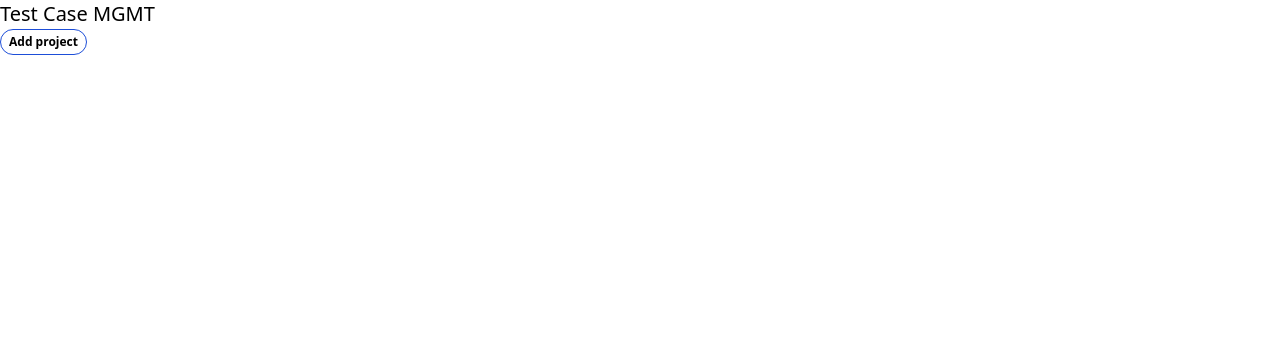
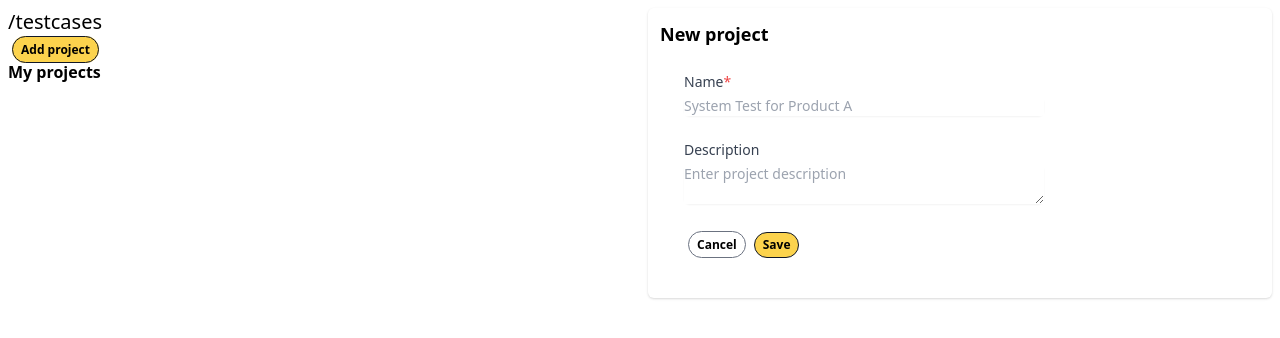
Before and after one commit to lemgrb/testcase, a React app: page /project/add in a window 1280 px wide. Shown: the top 338 px of the page. Built offline with nearby package versions, Linux system fonts and the light colour scheme.

Commit message:
Add routes. Some issue with passing props from App to ProjectAdd

```diff
--- a/package.json
+++ b/package.json
@@ -39,7 +39,9 @@
     "webpack-dev-server": "^4.4.0"
   },
   "dependencies": {
+    "history": "^5.1.0",
     "react": "^17.0.2",
-    "react-dom": "^17.0.2"
+    "react-dom": "^17.0.2",
+    "react-router-dom": "^6.0.1"
   }
 }
--- a/public/index.html
+++ b/public/index.html
@@ -7,7 +7,7 @@
     <title>Test Case MGMT</title>
 </head>
 <body>
-    <div id="root" class="container mx-auto"></div>
+    <div id="root" class="container p-2"></div>
     <script src="./main.js"></script>
 </body>
 </html>
--- /dev/null
+++ b/src/App.js
@@ -0,0 +1,33 @@
+import React, {useState}  from 'react'
+import Project from './components/Project'
+import { Outlet, Link } from "react-router-dom"
+import faker from 'faker'
+
+const App = (props) => {
+
+    const [projects, setProjects] = useState([]);
+
+    const handleAddProject = (e) => {
+        setProjects([{code:"GOAL-21", id:faker.datatype.uuid(),name:faker.lorem.word()},...projects])
+    }
+
+    return(
+        <div className="grid gap-4 md:grid-cols-2">
+            <div>
+                <h1 className="text-xl">/testcases</h1>
+                <nav><Link to="/project/add" className="btn border border-gray-900 bg-yellow-300">Add project</Link></nav>
+                <h2 className="text-base font-bold">My projects</h2>
+                {
+                    projects.map(project => (
+                        <Project key={project.id} {...project} />
+                    ))
+                }
+            </div>
+            <aside>
+                <Outlet onSubmit={handleAddProject} />
+            </aside>
+        </div>
+    )
+}
+
+export default App;
--- a/src/components/App.js
+++ /dev/null
@@ -1,26 +0,0 @@
-import React, {useState} from 'react'
-import Project from './Project'
-import faker from 'faker'
-
-const App = (props) => {
-
-    const [projects, setProjects] = useState([]);
-
-    const handleAddProject = (e) => {
-        setProjects([{id:faker.datatype.uuid(),name:faker.lorem.word()},...projects])
-    }
-
-    return(
-        <>
-            <h1 className="text-xl">Test Case MGMT</h1>
-            <button className="btn border border-blue-700" onClick={handleAddProject}>Add project</button>
-            {
-                projects.map(project => (
-                    <Project key={project.id} name={project.name} />
-                ))
-            }
-        </>
-    )
-}
-
-export default App;
--- a/src/components/Project.js
+++ b/src/components/Project.js
@@ -3,8 +3,8 @@ import React from 'react'
 const Project = (props) => {
     return (
         <div className="border p-1 m-2">
-            <h1 className="text-lg font-semibold">[{props.name}]</h1>
-            <p className="text-sm">Click to edit the description</p>
+            <h1 className="text-lg font-semibold hover:bg-gray-100">[{props.code}] {props.name}</h1>
+            <p className="text-sm hover:bg-gray-100">Click to edit the description</p>
         </div>
     )
 }
--- a/src/index.js
+++ b/src/index.js
@@ -1,6 +1,16 @@
 import React from 'react'
 import reactDOM from 'react-dom'
-import App from './components/App'
+import App from './App'
 import './styles/main.css'
+import { BrowserRouter, Routes, Route } from "react-router-dom"
+import ProjectAdd from "./routes/ProjectAdd"
 
-reactDOM.render(<App />, document.getElementById("root"));
+reactDOM.render(
+    <BrowserRouter>
+        <Routes>
+            <Route path="/" element={<App />}>
+                <Route path="project/add" element={<ProjectAdd/>} />
+            </Route>
+        </Routes>
+    </BrowserRouter>,
+    document.getElementById("root"));
--- /dev/null
+++ b/src/routes/ProjectAdd.js
@@ -0,0 +1,45 @@
+import React from 'react'
+import { Link } from "react-router-dom"
+
+const ProjectAdd = (props) => {
+
+    const handleAddProject = (e) => {
+        e.preventDefault();
+        props.onSubmit();
+    }
+
+    return (
+            <div className="shadow sm:rounded-md sm:overflow-hidden p-3">
+                <h1 className="text-lg font-semibold">New project</h1>
+                <form method="POST" onSubmit={handleAddProject}>
+                    <div class="px-4 py-5 bg-white space-y-6 sm:p-6">
+                    <div class="grid grid-cols-3 gap-6">
+                        <div class="col-span-3 sm:col-span-2">
+                            <label for="project_name" className="block text-sm font-medium text-gray-700">
+                                Name<span className="text-red-500">*</span>
+                            </label>
+                            <div class="mt-1 flex rounded-md shadow-sm">
+                                <input type="text" name="project_name" id="project_name" className="focus:ring-green-500 focus:border-green-500 flex-1 block w-full rounded-sm text-sm border-gray-300" placeholder="System Test for Product A" maxlength="256" required/>
+                            </div>
+                        </div>
+                        <div class="col-span-3 sm:col-span-2">
+                            <label for="project_description" className="block text-sm font-medium text-gray-700">
+                                Description
+                            </label>
+                            <div class="mt-1 flex rounded-md shadow-sm">
+                                <textarea maxlength="1024" className="w-full text-sm" name="project_description" placeholder="Enter project description">
+                                </textarea>
+                            </div>
+                        </div>
+                        <div class="col-span-3 sm:col-span-2">
+                            <Link to="/" className="btn border border-gray-500">Cancel</Link>
+                            <button className="btn border border-gray-900 bg-yellow-300">Save</button>
+                        </div>
+                    </div>
+                </div>
+                </form>
+            </div>
+    )
+}
+
+export default ProjectAdd
--- a/src/styles/main.css
+++ b/src/styles/main.css
@@ -3,5 +3,5 @@
 @tailwind utilities;
 
 .btn {
-    @apply rounded-full py-1 px-2 text-xs font-bold cursor-pointer;
+    @apply rounded-full py-1 px-2 m-1 text-xs font-bold cursor-pointer;
 }
```
Also changed, not shown: 1 other file (tests, documents, lock files or other folders).
